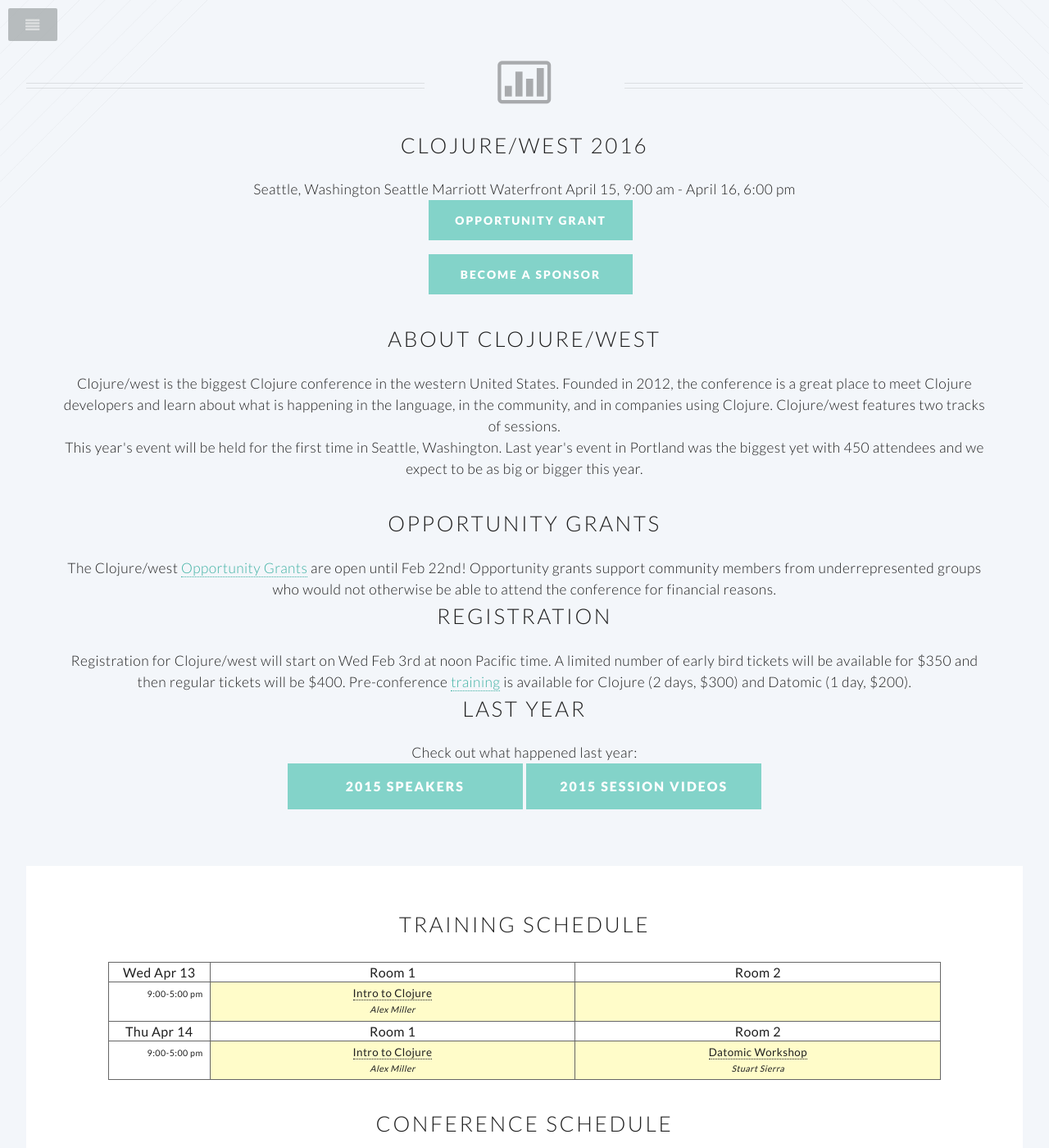
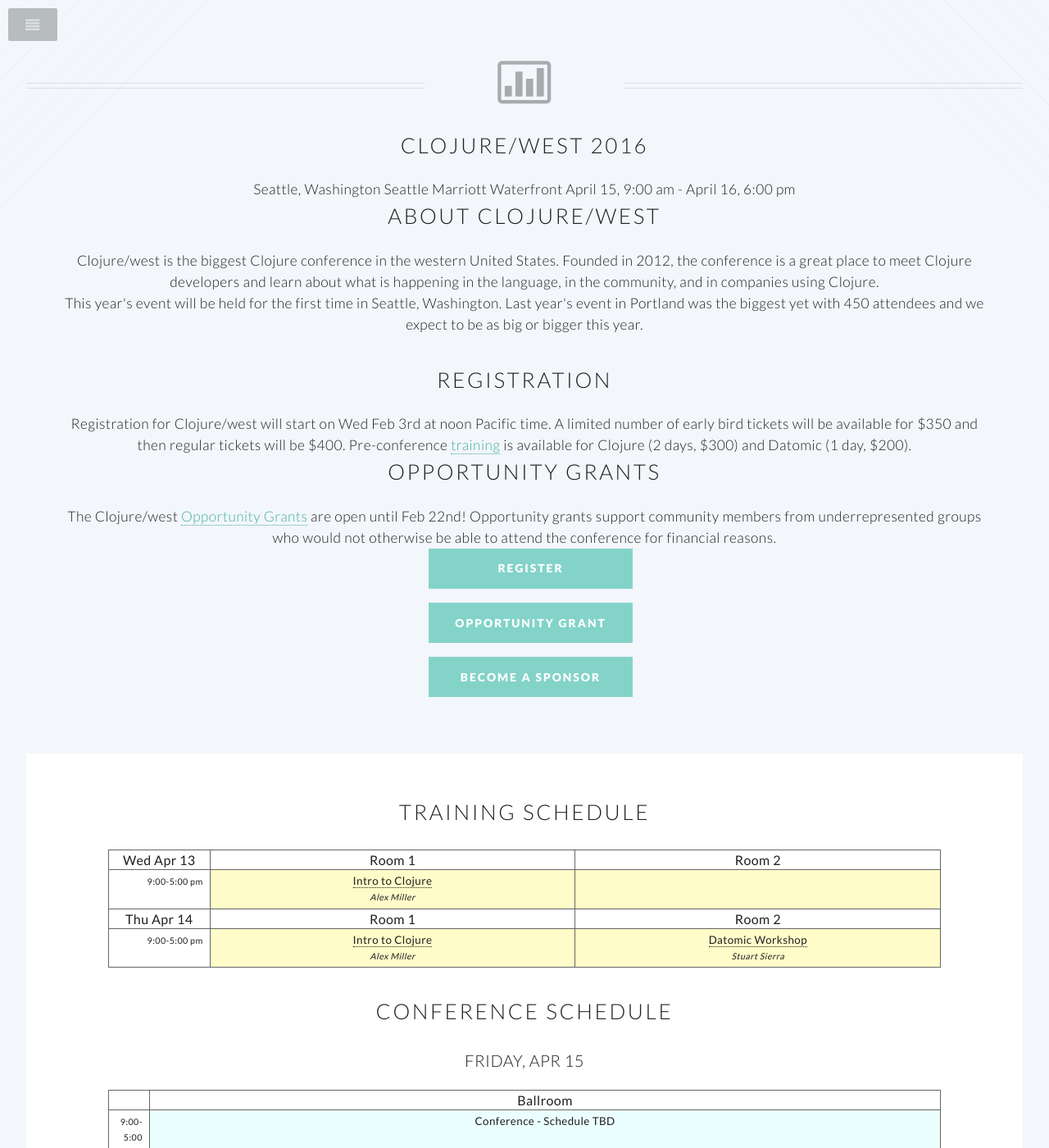
Before and after one commit to clojurewest/clojurewest.github.io, a Jekyll site: the page built from index.html, in a window 1280 px wide and 1400 px high, scrolled down 646 px. Shown: the whole window at 82% size. Built offline with Jekyll 4.4.1, drawn with Linux system fonts in a browser that asks for light colours.

Commit message:
add registration info

```diff
--- a/_includes/header.html
+++ b/_includes/header.html
@@ -6,6 +6,7 @@
 						<li><a href="http://twitter.com/ClojureWest" class="icon fa-twitter"><span class="label">Twitter</span></a></li>
 						<li><a href="http://clojure-conj.org">Clojure/conj</a>
 						<li><a href="http://euroclojure.org">EuroClojure</a>
+						<li><a href="https://ti.to/cognitect/clojure-west-2016" class="button special">register</a></li>
 						<li class="submenu">
 							<a href="">Information</a>
 							<ul>
@@ -17,11 +18,15 @@
 								<li><a href="policies">Policies</a></li>
 								<li><a href="cfp">CFP</a></li>
 								<li><a href="http://go.cognitect.com/l/46282/2015-12-18/2lzbzx">Join mailing list</a></li>
+								<li class="submenu">
+									<a href="">2015</a>
+									<ul>
+										<li><a href="speakers-2015">Speakers</a></li>
+										<li><a href="https://www.youtube.com/playlist?list=PLZdCLR02grLrKAOj8FJ1GGmNM5l7Okz0a">Videos</a></li>
+									</ul>
+								</li>
 							</ul>
 						</li>
-						<!-- FOR REGISTRATION:
-						<li><a href="http://somethingorother" class="button special">register</a></li>
-							-->
 					</ul>
 				</nav>
 			</header>
--- a/_layouts/home.html
+++ b/_layouts/home.html
@@ -45,24 +45,16 @@
 				 April 15, 9:00 am - April 16, 6:00 pm<br/>
 
 			<br/>
-			<ul class="buttons">
- 			  <!-- <li><a href="https://ti.to/cognitect/clojure-conj-2015" class="button special">register</a></li> -->
-			  <!-- <li><a href="cfp" class="button special">submit talk</a></li> -->
-			  <li><a href="opportunity" class="button special">opportunity grant</a></li>
- 			  <li><a href="sponsorship" class="button special">become a sponsor</a></li>
-			  <!-- <li><a href="http://go.cognitect.com/l/46282/2015-12-18/2lzbzx" class="button special">mailing list</a></li> -->
-			</ul>
 
 			<h2>About Clojure/west</h2>
 			<p>Clojure/west is the biggest Clojure conference in the western United States.<br/>
 					Founded in 2012, the conference is a great place to meet Clojure developers and<br/>
 					learn about what is happening in the language, in the community, and in companies<br/>
-					using Clojure. Clojure/west features two tracks of sessions.</p>
+					using Clojure.</p>
 			<br/>
 			<p>This year's event will be held for the first time in Seattle, Washington.<br/>
 					Last year's event in Portland was the biggest yet with 450 attendees and we<br/>
 					expect to be as big or bigger this year.</p>
-			<br/>
 
 			<!--
 			<h2>Call for Presentations</h2>
@@ -70,23 +62,26 @@
 			<br/>
 			-->
 
+			<h2>Registration</h2>
+			<p>Registration for Clojure/west will start on Wed Feb 3rd at noon Pacific time. A limited<br/>
+				number of early bird tickets will be available for $350 and then regular tickets will be $400.<br/>
+				Pre-conference <a href="training">training</a> is available for Clojure (2 days, $300) and Datomic (1 day, $200).</p>
+			<br/>
+
 			<h2>Opportunity Grants</h2>
 			<p>The Clojure/west <a href="opportunity">Opportunity Grants</a> are open until Feb 22nd!<br/>
 				Opportunity grants support community members from underrepresented groups who would not<br/>
 				otherwise be able to attend the conference for financial reasons.</p>
 			<br/>
 
-			<h2>Registration</h2>
-			<p>Registration for Clojure/west will start on Wed Feb 3rd at noon Pacific time. A limited<br/>
-				number of early bird tickets will be available for $350 and then regular tickets will be $400.<br/>
-			  Pre-conference <a href="training">training</a> is available for Clojure (2 days, $300) and Datomic (1 day, $200).</p>
-			<br/>
+			<ul class="buttons">
+ 			  <li><a href="https://ti.to/cognitect/clojure-west-2016" class="button special">register</a></li>
+			  <!-- <li><a href="cfp" class="button special">submit talk</a></li> -->
+			  <li><a href="opportunity" class="button special">opportunity grant</a></li>
+ 			  <li><a href="sponsorship" class="button special">become a sponsor</a></li>
+			  <!-- <li><a href="http://go.cognitect.com/l/46282/2015-12-18/2lzbzx" class="button special">mailing list</a></li> -->
+		 	</ul>
 
-			<h2>Last Year</h2>
-			<p>Check out what happened last year:</p>
-			<br/>
-			<h3><a href="speakers-2015" class="button special">2015 Speakers</a>
-					<a href="https://www.youtube.com/playlist?list=PLZdCLR02grLrKAOj8FJ1GGmNM5l7Okz0a" class="button special">2015 Session Videos</a></h3>
 		</header>
 
 	<section class="wrapper style3 container special">
@@ -276,7 +271,7 @@
 		</header>
 		<footer>
 			<ul class="buttons">
-			  <!-- <li><a href="http://" class="button special">register</a></li> -->
+			  <li><a href="https://ti.to/cognitect/clojure-west-2016" class="button special">register</a></li>
 			  <!-- <li><a href="cfp" class="button">submit talk</a></li> -->
 			  <li><a href="opportunity" class="button">opportunity grant</a></li>
 			  <li><a href="sponsorship" class="button">sponsor</a></li>
```
